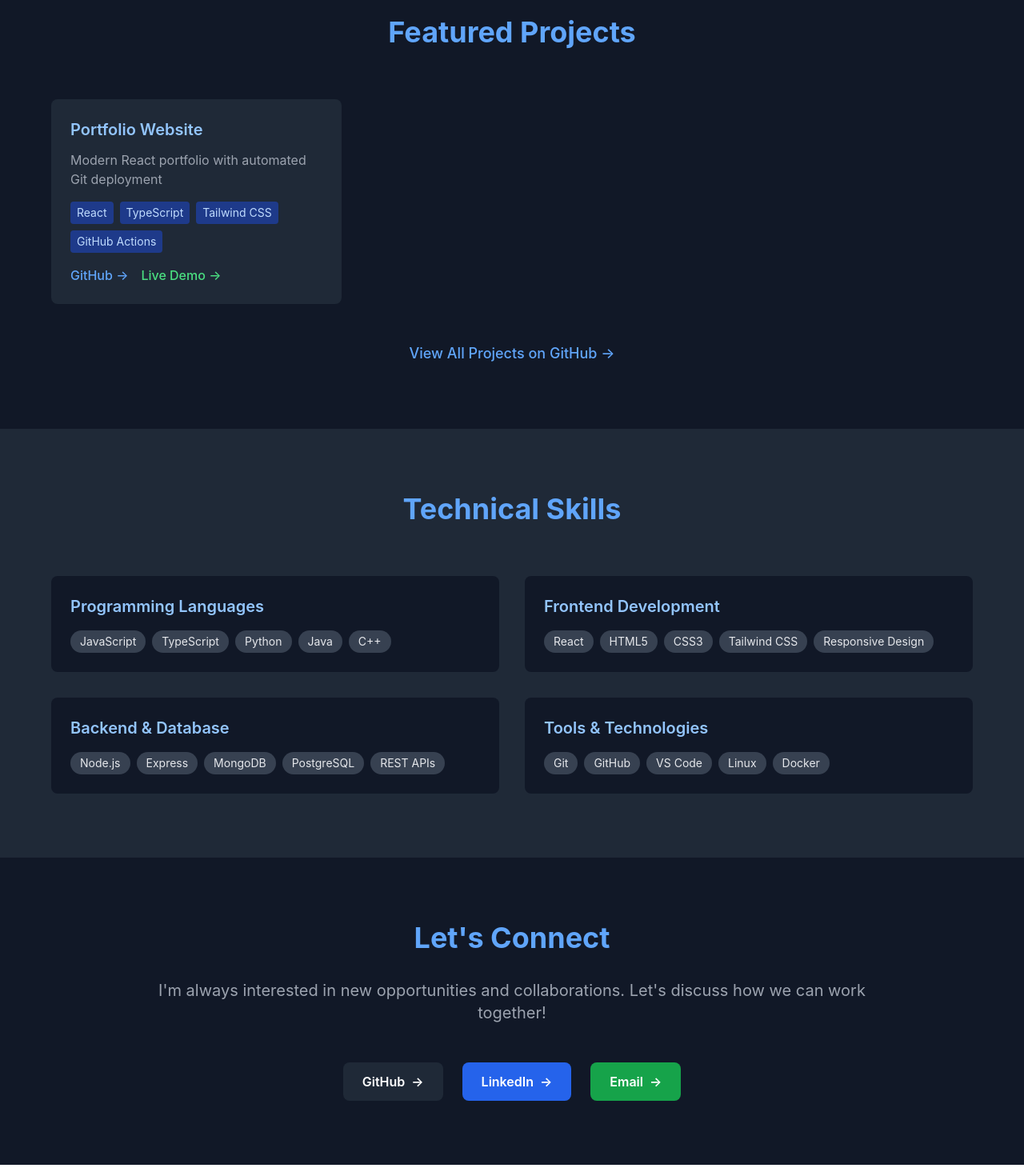
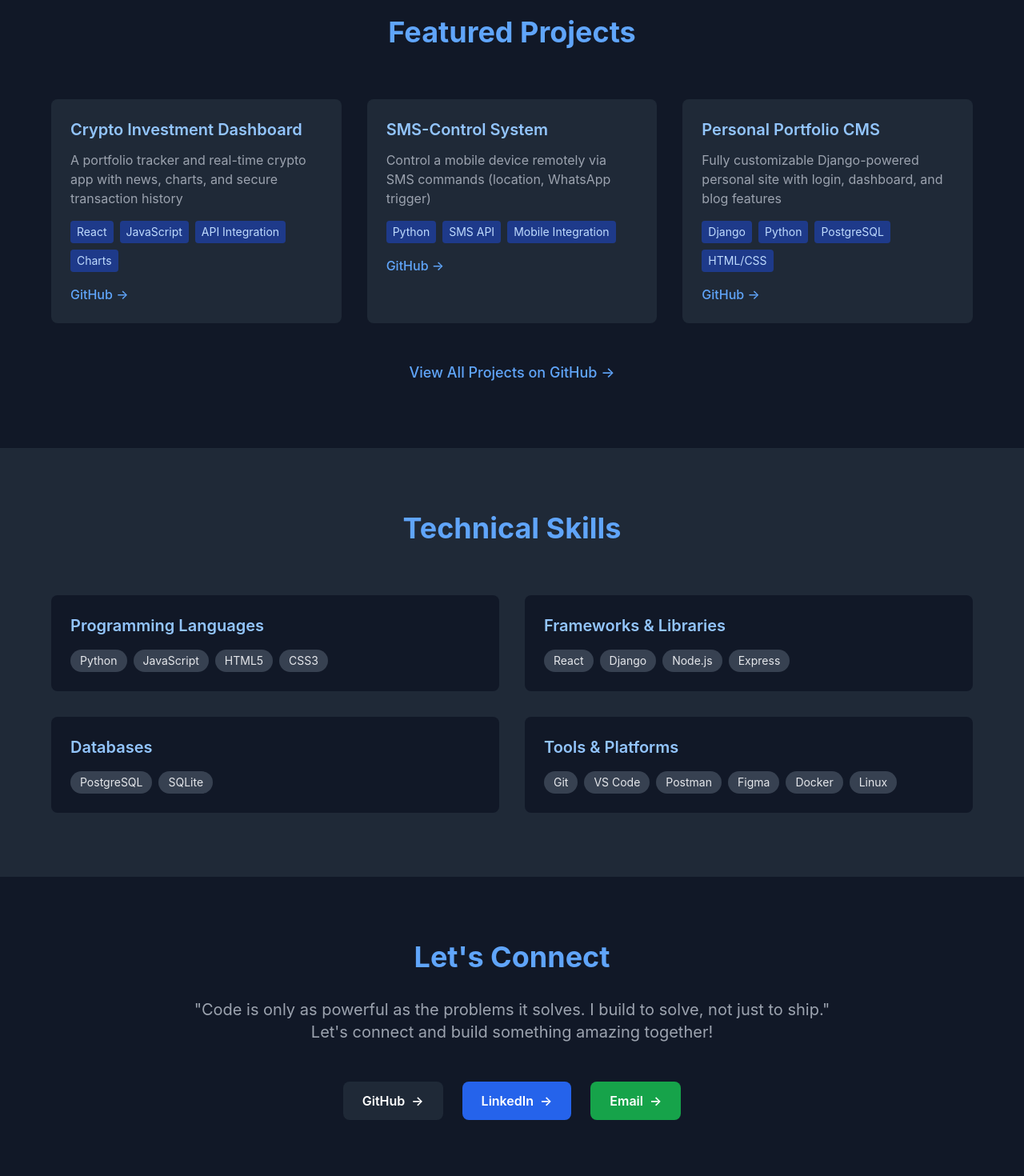
Before and after one commit to obapluto-ob/portfolio, a React (Vite) app: page / in a window 1280 px wide. Shown: the part 860-2330 px from the top of the page at 80% size. Built offline with nearby package versions, Linux system fonts and the light colour scheme.

Commit message:
Personalize portfolio with actual projects and skills

```diff
--- a/src/components/Contact.tsx
+++ b/src/components/Contact.tsx
@@ -8,8 +8,8 @@ const Contact = () => {
           <span className="text-blue-400">Let's Connect</span>
         </h2>
         <p className="text-xl text-gray-400 mb-12">
-          I'm always interested in new opportunities and collaborations.
-          Let's discuss how we can work together!
+          "Code is only as powerful as the problems it solves. I build to solve, not just to ship."
+          <br />Let's connect and build something amazing together!
         </p>
 
         <div className="flex flex-col sm:flex-row gap-6 justify-center">
@@ -32,7 +32,7 @@ const Contact = () => {
             <span>→</span>
           </a>
           <a
-            href="mailto:your.email@example.com"
+            href="mailto:obedemoni@gmail.com"
             className="bg-green-600 hover:bg-green-700 px-6 py-3 rounded-lg font-semibold transition-colors flex items-center justify-center gap-2"
           >
             <span>Email</span>
--- a/src/components/Hero.tsx
+++ b/src/components/Hero.tsx
@@ -8,11 +8,11 @@ const Hero = () => {
           <span className="text-blue-400">Obed Emoni Lopeyok</span>
         </h1>
         <h2 className="text-2xl md:text-3xl text-gray-300 mb-8">
-          Software Engineering Student
+          Full-stack Web Developer | Moringa School | Nairobi, Kenya
         </h2>
         <p className="text-xl text-gray-400 mb-12 max-w-2xl mx-auto">
-          Passionate about building innovative solutions and learning cutting-edge technologies.
-          Ready to contribute to impactful projects and grow in the software engineering field.
+          Full-stack Web Developer at Moringa School, Nairobi. I specialize in building functional,
+          clean, and scalable applications using modern technologies. I believe in learning by building.
         </p>
         <div className="flex flex-col sm:flex-row gap-4 justify-center">
           <a
--- a/src/components/Projects.tsx
+++ b/src/components/Projects.tsx
@@ -3,13 +3,26 @@ import React from 'react'
 const Projects = () => {
   const projects = [
     {
-      title: "Portfolio Website",
-      description: "Modern React portfolio with automated Git deployment",
-      tech: ["React", "TypeScript", "Tailwind CSS", "GitHub Actions"],
-      github: "https://github.com/obapluto-ob/portfolio",
-      live: "https://obapluto-ob.github.io/portfolio"
+      title: "Crypto Investment Dashboard",
+      description: "A portfolio tracker and real-time crypto app with news, charts, and secure transaction history",
+      tech: ["React", "JavaScript", "API Integration", "Charts"],
+      github: "https://github.com/obapluto-ob/crypto-dashboard",
+      live: null
+    },
+    {
+      title: "SMS-Control System",
+      description: "Control a mobile device remotely via SMS commands (location, WhatsApp trigger)",
+      tech: ["Python", "SMS API", "Mobile Integration"],
+      github: "https://github.com/obapluto-ob/sms-control",
+      live: null
+    },
+    {
+      title: "Personal Portfolio CMS",
+      description: "Fully customizable Django-powered personal site with login, dashboard, and blog features",
+      tech: ["Django", "Python", "PostgreSQL", "HTML/CSS"],
+      github: "https://github.com/obapluto-ob/portfolio-cms",
+      live: null
     }
-    // Add more projects here as you build them
   ]
 
   return (
--- a/src/components/Skills.tsx
+++ b/src/components/Skills.tsx
@@ -4,19 +4,19 @@ const Skills = () => {
   const skillCategories = [
     {
       title: "Programming Languages",
-      skills: ["JavaScript", "TypeScript", "Python", "Java", "C++"]
+      skills: ["Python", "JavaScript", "HTML5", "CSS3"]
     },
     {
-      title: "Frontend Development",
-      skills: ["React", "HTML5", "CSS3", "Tailwind CSS", "Responsive Design"]
+      title: "Frameworks & Libraries",
+      skills: ["React", "Django", "Node.js", "Express"]
     },
     {
-      title: "Backend & Database",
-      skills: ["Node.js", "Express", "MongoDB", "PostgreSQL", "REST APIs"]
+      title: "Databases",
+      skills: ["PostgreSQL", "SQLite"]
     },
     {
-      title: "Tools & Technologies",
-      skills: ["Git", "GitHub", "VS Code", "Linux", "Docker"]
+      title: "Tools & Platforms",
+      skills: ["Git", "VS Code", "Postman", "Figma", "Docker", "Linux"]
     }
   ]
 
```
